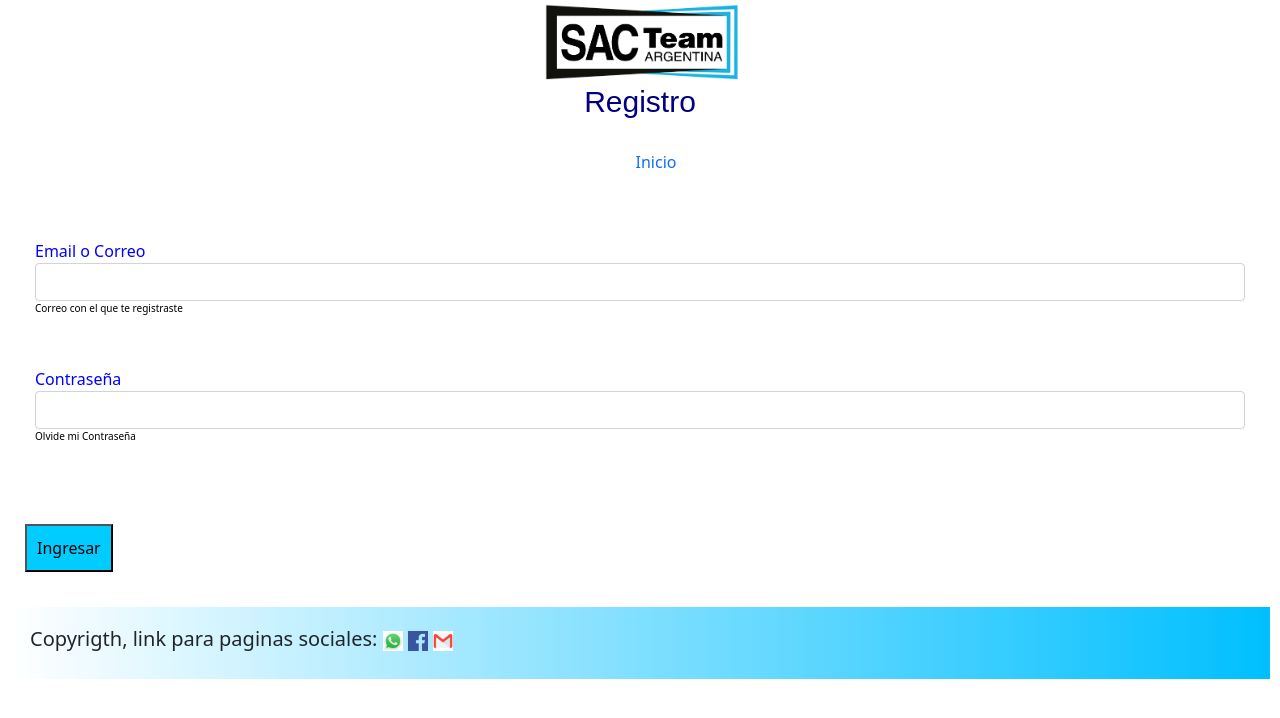
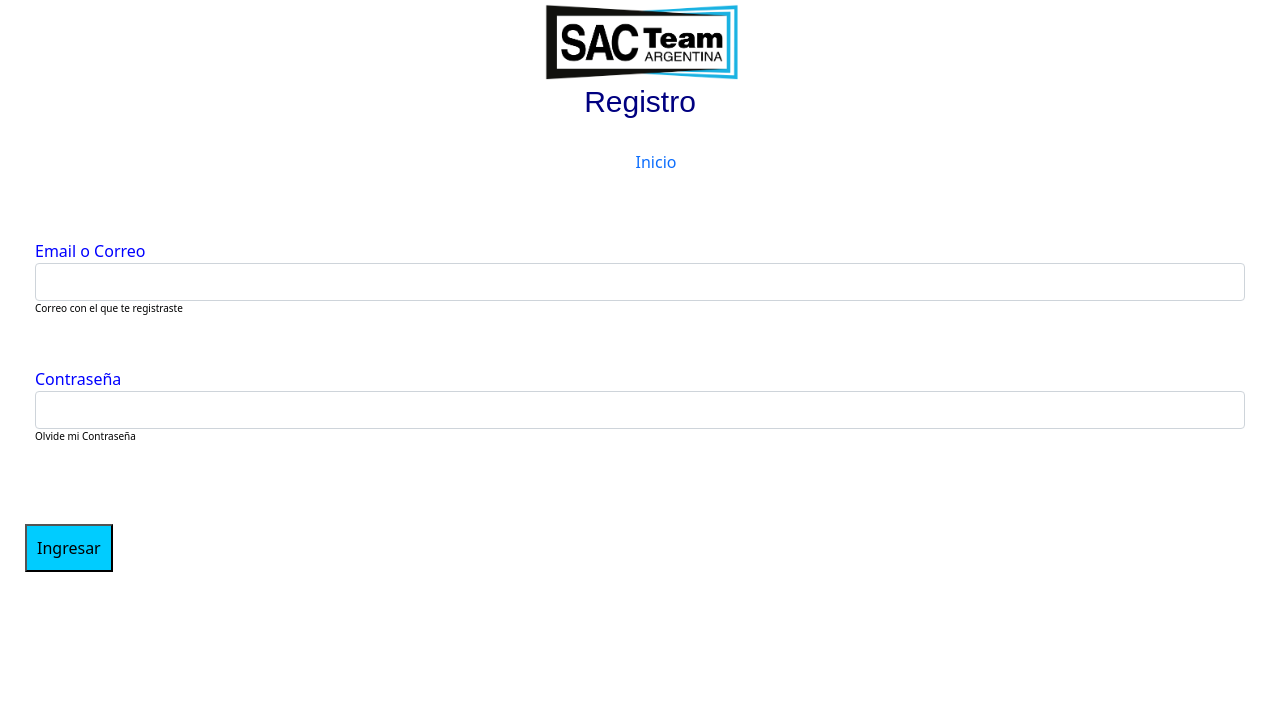
Before and after one commit to HeinnerNranjo/mi_repositorio, a website: page Paginas/registro.html in a window 1280 px wide. Drawn offline with nearby package versions, Linux system fonts and the light colour scheme.

Commit message:
Se elimina footer en el registro ya que no es necesario.
En la parte del login no es necesario el footer ya que el usuario ya se registro.

```diff
--- a/Paginas/registro.html
+++ b/Paginas/registro.html
@@ -41,13 +41,6 @@
             <button type="submit" class="login__ingresar">Ingresar</button>
         </form>
     </section>
-    <footer  class="footer">
-        <h5 class="footer__Copyrigth">Copyrigth, link para paginas sociales:
-            <img class="footer__Copyrigth--redes" src="../Multimedia/what.jpeg" alt="whp">
-            <img class="footer__Copyrigth--redes" src="../Multimedia/Facebook.png" alt="face">
-            <img class="footer__Copyrigth--redes" src="../Multimedia/correo.png" alt="correo">
-        </h5>
-    </footer>
     <script src="https://cdn.jsdelivr.net/npm/@popperjs/core@2.10.2/dist/umd/popper.min.js" integrity="sha384-7+zCNj/IqJ95wo16oMtfsKbZ9ccEh31eOz1HGyDuCQ6wgnyJNSYdrPa03rtR1zdB" crossorigin="anonymous"></script>
     <script src="https://cdn.jsdelivr.net/npm/bootstrap@5.1.3/dist/js/bootstrap.min.js" integrity="sha384-QJHtvGhmr9XOIpI6YVutG+2QOK9T+ZnN4kzFN1RtK3zEFEIsxhlmWl5/YESvpZ13" crossorigin="anonymous"></script>
 </body>
```
